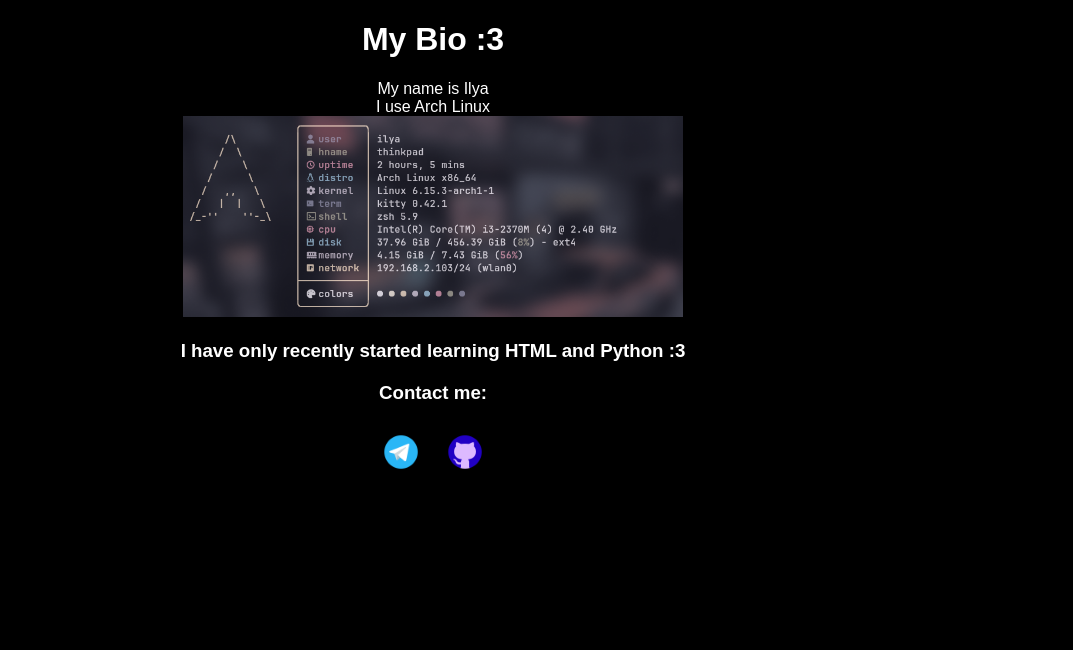
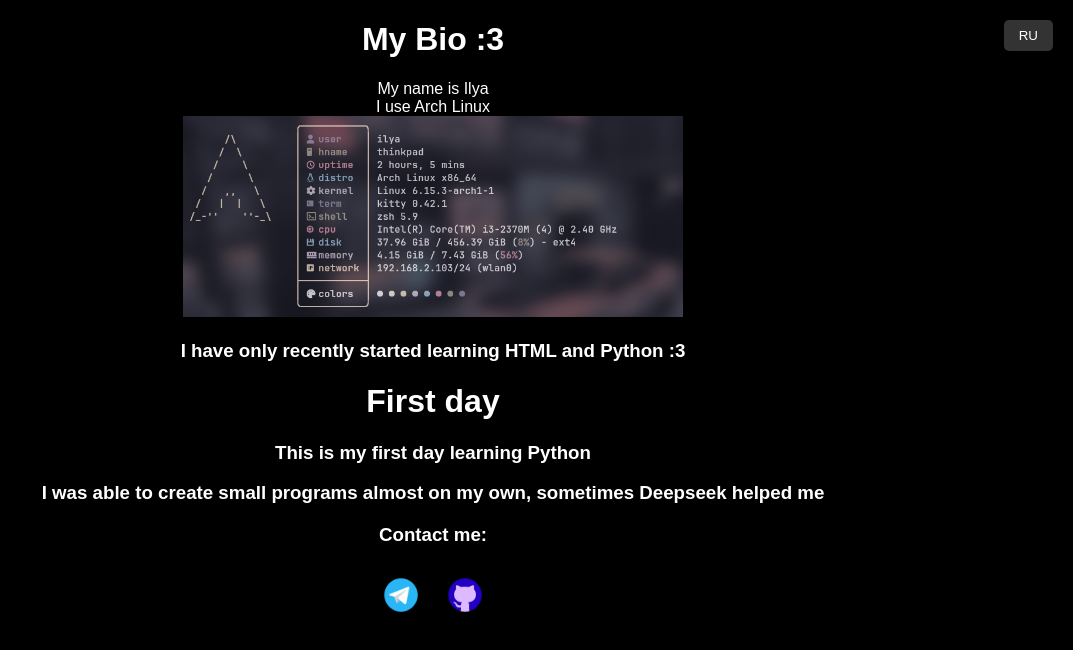
Before and after one commit to CHeLoVeK993/Thewertwyy.github.io, a plain HTML site: page index.html in a window 1280 px wide. Shown: the whole page, without its empty margins (207-1280 px from the left). Drawn offline with Linux system fonts and the light colour scheme.

Commit message:
Ru/en language

```diff
--- a/index.html
+++ b/index.html
@@ -11,7 +11,7 @@
         }
         a {
             text-decoration: none;
-            color: #58a6ff; /* GitHub-like blue */
+            color: #58a6ff;
         }
         .social-links {
             margin-top: 20px;
@@ -23,20 +23,46 @@
         .social-links img:hover {
             transform: scale(1.1);
         }
+        .lang-switcher {
+            position: absolute;
+            top: 20px;
+            right: 20px;
+        }
+        .lang-btn {
+            background: #333;
+            color: white;
+            border: none;
+            padding: 8px 15px;
+            border-radius: 5px;
+            cursor: pointer;
+            transition: background 0.3s;
+        }
+        .lang-btn:hover {
+            background: #58a6ff;
+        }
     </style>
 </head>
 <body>
-    <h1>My Bio :3</h1>
-    <div>
+    <div class="lang-switcher">
+        <button class="lang-btn" onclick="switchLanguage()">RU</button>
+    </div>
+
+    <h1 id="title">My Bio :3</h1>
+    <div id="bio">
         My name is Ilya <br/> I use Arch Linux
     </div>
 
     <img src="images/my-arch.jpg" width="500" alt="My Arch Linux">
 
-    <h3>I have only recently started learning HTML and Python :3</h3>
+    <h3 id="learning">I have only recently started learning HTML and Python :3</h3>
+
+    <h1 id="first-day">First day</h1>
+
+    <h3 id="python-learning">This is my first day learning Python</h3>
+    <h3 id="help">I was able to create small programs almost on my own, sometimes Deepseek helped me</h3>
 
     <div class="social-links">
-        <h3>Contact me:</h3>
+        <h3 id="contact">Contact me:</h3>
         <!-- Telegram -->
         <a href="https://t.me/thewertwyy" target="_blank">
             <img src="images/telegram.png" width="40" alt="Telegram">
@@ -47,5 +73,33 @@
             <img src="images/github.png" width="40" alt="GitHub">
         </a>
     </div>
+
+    <script>
+        let isRussian = false;
+
+        function switchLanguage() {
+            isRussian = !isRussian;
+
+            if (isRussian) {
+                document.getElementById('title').textContent = 'Моя биография :3';
+                document.getElementById('bio').innerHTML = 'Меня зовут Илья <br/> Я использую Arch Linux';
+                document.getElementById('learning').textContent = 'Я только недавно начал изучать HTML и Python :3';
+                document.getElementById('first-day').textContent = 'Первый день';
+                document.getElementById('python-learning').textContent = 'Это мой первый день изучения Python';
+                document.getElementById('help').textContent = 'Я смог создать небольшие программы почти самостоятельно, иногда мне помогал Deepseek';
+                document.getElementById('contact').textContent = 'Свяжитесь со мной:';
+                document.querySelector('.lang-btn').textContent = 'EN';
+            } else {
+                document.getElementById('title').textContent = 'My Bio :3';
+                document.getElementById('bio').innerHTML = 'My name is Ilya <br/> I use Arch Linux';
+                document.getElementById('learning').textContent = 'I have only recently started learning HTML and Python :3';
+                document.getElementById('first-day').textContent = 'First day';
+                document.getElementById('python-learning').textContent = 'This is my first day learning Python';
+                document.getElementById('help').textContent = 'I was able to create small programs almost on my own, sometimes Deepseek helped me';
+                document.getElementById('contact').textContent = 'Contact me:';
+                document.querySelector('.lang-btn').textContent = 'RU';
+            }
+        }
+    </script>
 </body>
 </html>
```
